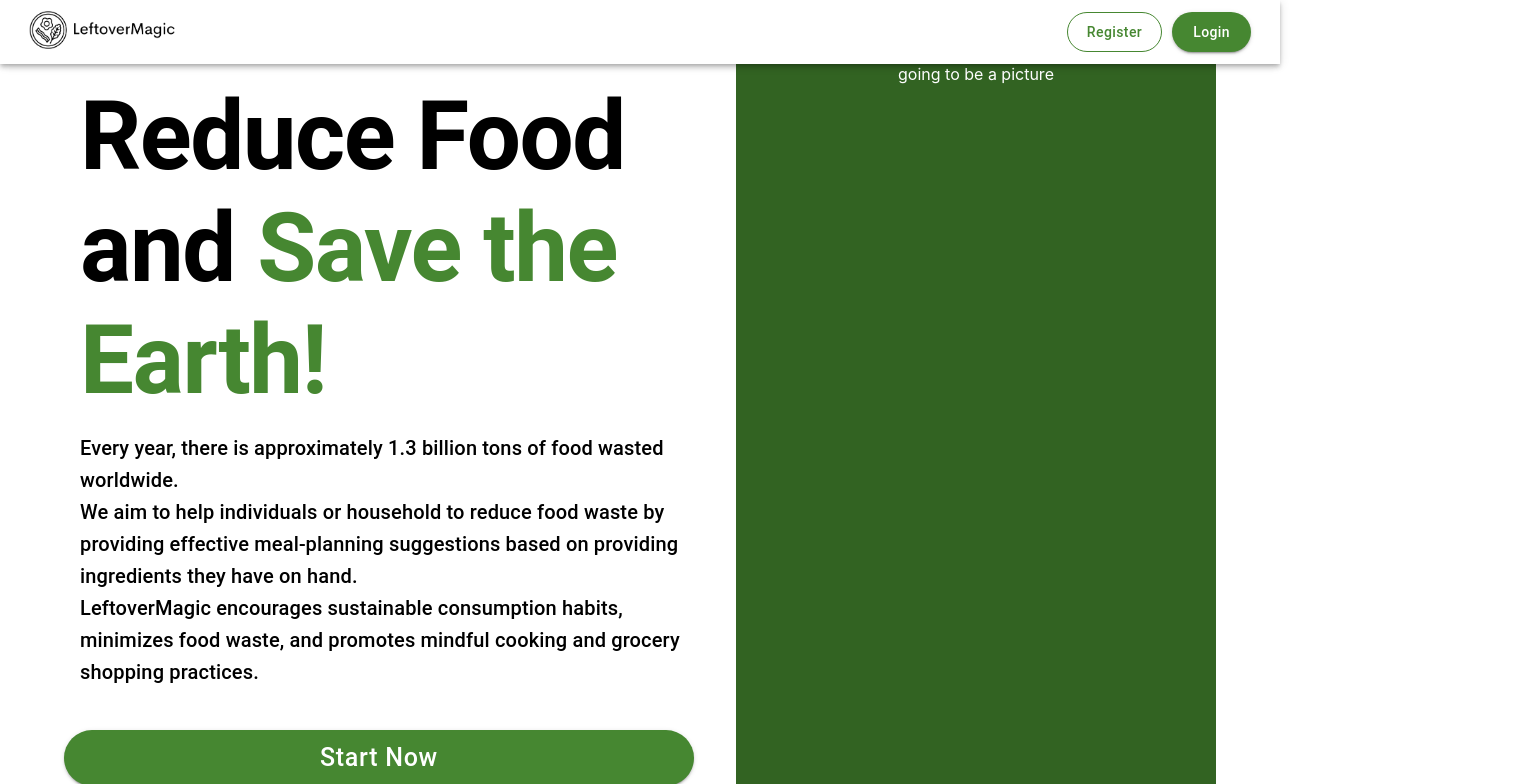
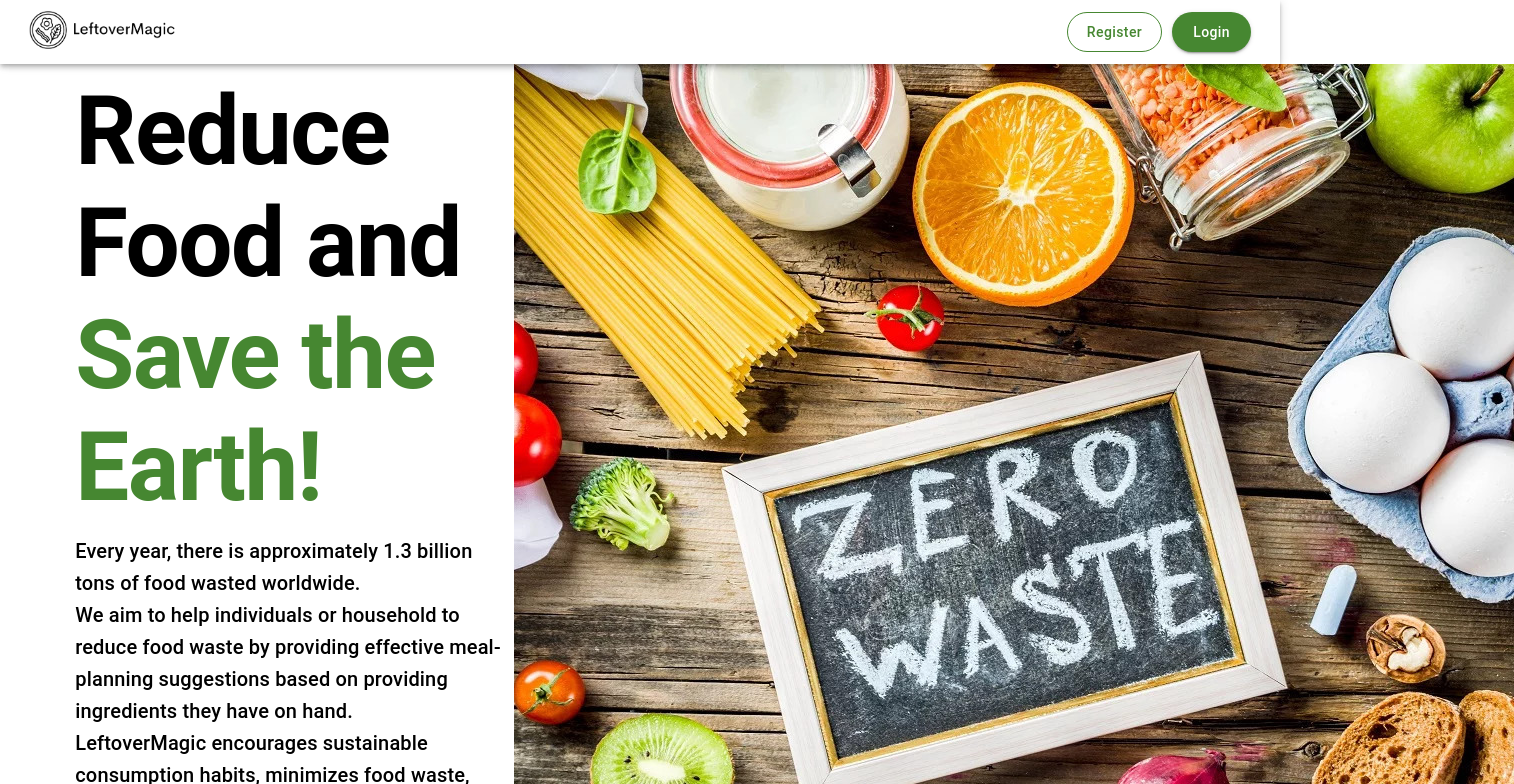
Before and after one commit to Waffle-Hacks/LeftoverMagic, a React (Create React App) app: page / in a window 1280 px wide. Shown: the top 784 px of the page, 1514 px wide, since content can reach past the window. Built offline with nearby package versions, Linux system fonts and the light colour scheme; no server answers.

Commit message:
added photo

```diff
--- a/src/components/Hero.js
+++ b/src/components/Hero.js
@@ -35,7 +35,7 @@ const Hero = () => {
                     <Link to="/register" style={{ textDecoration: 'none', color: 'inherit'}}><Button variant='contained' sx={ btnTheme }>Start Now</Button></Link>
                 </div>
                 <div style={{ backgroundColor: 'var(--primary-hover-color)', minWidth: '37.5vw', color: 'white'}}>
-                    going to be a picture
+                    <img src='../assets/food-waste.jpg'/>
                 </div>
             </div>
         </div>
```
Also changed, not shown: public/assets/food-waste.jpg (added).
